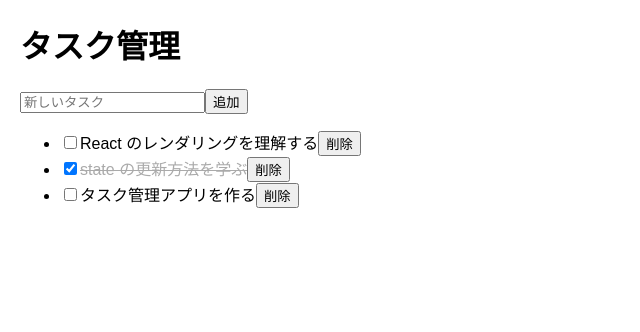
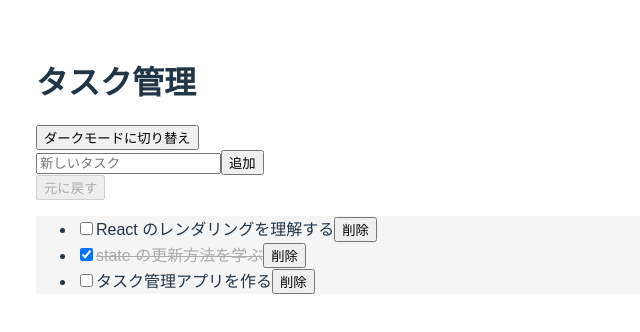
Before and after one commit to T-REX1996/react-task-manager, a React (Vite) app: page / in a window 1280 px wide. Shown: the top 332 px of the page, without its empty margins (0-640 px from the left). Built offline with nearby package versions, Linux system fonts and the light colour scheme.

Commit message:
useReducer と undo、useContext によるダークモードを追加

```diff
--- a/src/App.jsx
+++ b/src/App.jsx
@@ -1,39 +1,104 @@
-import { useState } from "react";
+import { useContext, useReducer } from "react";
 import "./App.css";
 import TaskForm from "./components/TaskForm";
 import TaskList from "./components/TaskList";
+import { ThemeContext, ThemeProvider } from "./ThemeContext";
 
-const initialTasks = [
-  { id: 1, title: "React のレンダリングを理解する", completed: false },
-  { id: 2, title: "state の更新方法を学ぶ", completed: true },
-  { id: 3, title: "タスク管理アプリを作る", completed: false },
-];
+const initialState = {
+  tasks: [
+    { id: 1, title: "React のレンダリングを理解する", completed: false },
+    { id: 2, title: "state の更新方法を学ぶ", completed: true },
+    { id: 3, title: "タスク管理アプリを作る", completed: false },
+  ],
+  history: [],
+};
 
-function App() {
-  const [tasks, setTasks] = useState(initialTasks);
+function tasksReducer(state, action) {
+  switch (action.type) {
+    case "add":
+      return {
+        history: [...state.history, state.tasks],
+        tasks: [
+          ...state.tasks,
+          { id: Date.now(), title: action.title, completed: false },
+        ],
+      };
+    case "toggle":
+      return {
+        history: [...state.history, state.tasks],
+        tasks: state.tasks.map((task) =>
+          task.id === action.id
+            ? { ...task, completed: !task.completed }
+            : task
+        ),
+      };
+    case "delete":
+      return {
+        history: [...state.history, state.tasks],
+        tasks: state.tasks.filter((task) => task.id !== action.id),
+      };
+    case "undo":
+      if (state.history.length === 0) return state;
+      return {
+        history: state.history.slice(0, -1),
+        tasks: state.history[state.history.length - 1],
+      };
+    default:
+      return state;
+  }
+}
+
+function AppContent() {
+  const [state, dispatch] = useReducer(tasksReducer, initialState);
+  const { isDark, setIsDark } = useContext(ThemeContext);
 
   function handleAdd(title) {
-    setTasks([...tasks, { id: Date.now(), title, completed: false }]);
+    dispatch({ type: "add", title });
   }
 
   function handleToggle(id) {
-    setTasks(
-      tasks.map((task) =>
-        task.id === id ? { ...task, completed: !task.completed } : task
-      )
-    );
+    dispatch({ type: "toggle", id });
   }
 
   function handleDelete(id) {
-    setTasks(tasks.filter((task) => task.id !== id));
+    dispatch({ type: "delete", id });
+  }
+
+  function handleUndo() {
+    dispatch({ type: "undo" });
   }
 
   return (
-    <>
+    <div
+      style={{
+        minHeight: "100vh",
+        padding: "1rem",
+        background: isDark ? "#1e1e1e" : "#ffffff",
+        color: isDark ? "#f0f0f0" : "#213547",
+      }}
+    >
       <h1>タスク管理</h1>
+      <button onClick={() => setIsDark(!isDark)}>
+        {isDark ? "ライトモード" : "ダークモード"}に切り替え
+      </button>
       <TaskForm onAdd={handleAdd} />
-      <TaskList tasks={tasks} onToggle={handleToggle} onDelete={handleDelete} />
-    </>
+      <button onClick={handleUndo} disabled={state.history.length === 0}>
+        元に戻す
+      </button>
+      <TaskList
+        tasks={state.tasks}
+        onToggle={handleToggle}
+        onDelete={handleDelete}
+      />
+    </div>
+  );
+}
+
+function App() {
+  return (
+    <ThemeProvider>
+      <AppContent />
+    </ThemeProvider>
   );
 }
 
--- /dev/null
+++ b/src/ThemeContext.jsx
@@ -0,0 +1,13 @@
+import { createContext, useState } from "react";
+
+export const ThemeContext = createContext(null);
+
+export function ThemeProvider({ children }) {
+  const [isDark, setIsDark] = useState(false);
+
+  return (
+    <ThemeContext.Provider value={{ isDark, setIsDark }}>
+      {children}
+    </ThemeContext.Provider>
+  );
+}
--- a/src/components/TaskList.jsx
+++ b/src/components/TaskList.jsx
@@ -1,7 +1,11 @@
+import { useContext } from "react";
+import { ThemeContext } from "../ThemeContext";
+
 function TaskList({ tasks, onToggle, onDelete }) {
+  const { isDark } = useContext(ThemeContext);
 
   return (
-    <ul>
+    <ul style={{ background: isDark ? "#333" : "#f5f5f5" }}>
       {tasks.map((task) => (
         <li key={task.id}>
           <input
```
